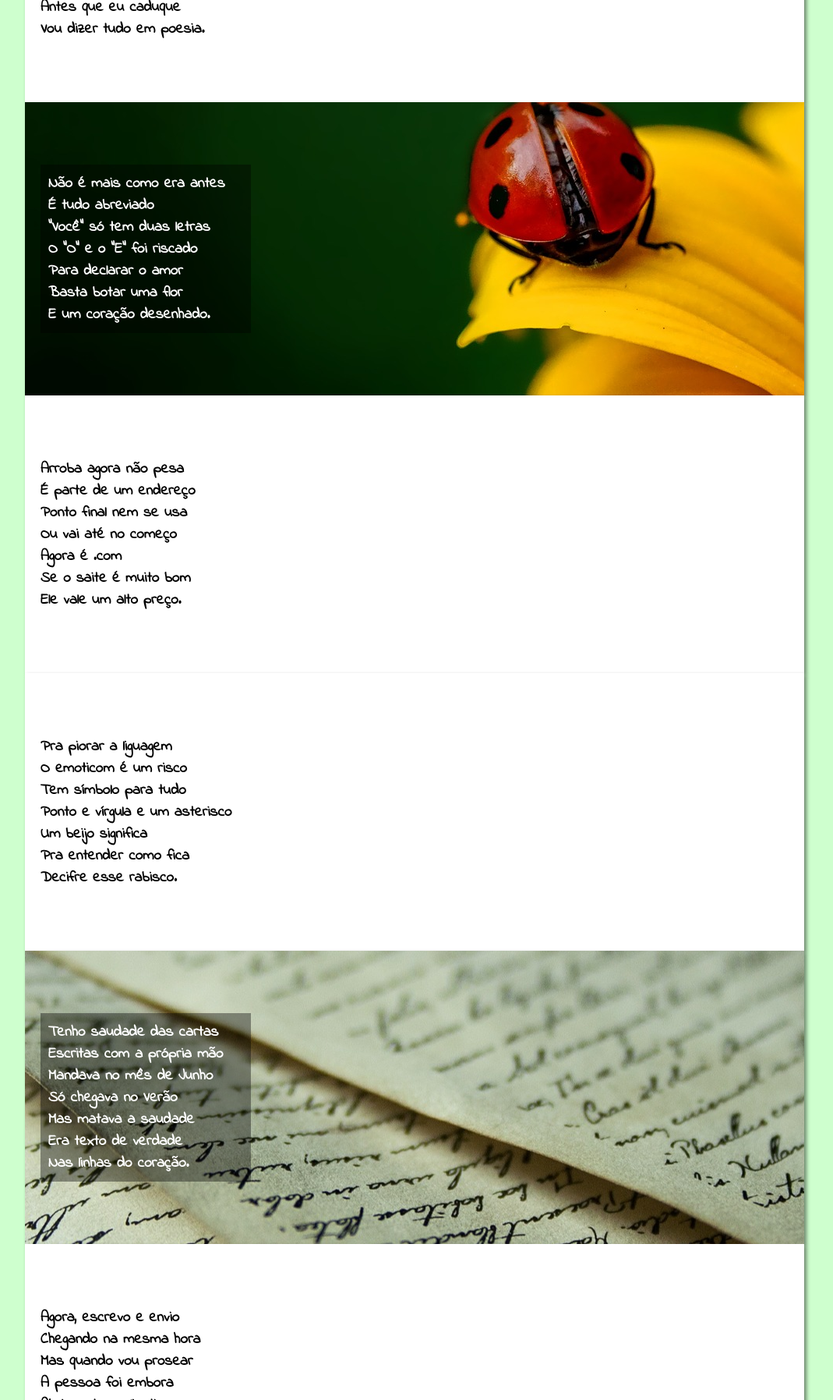
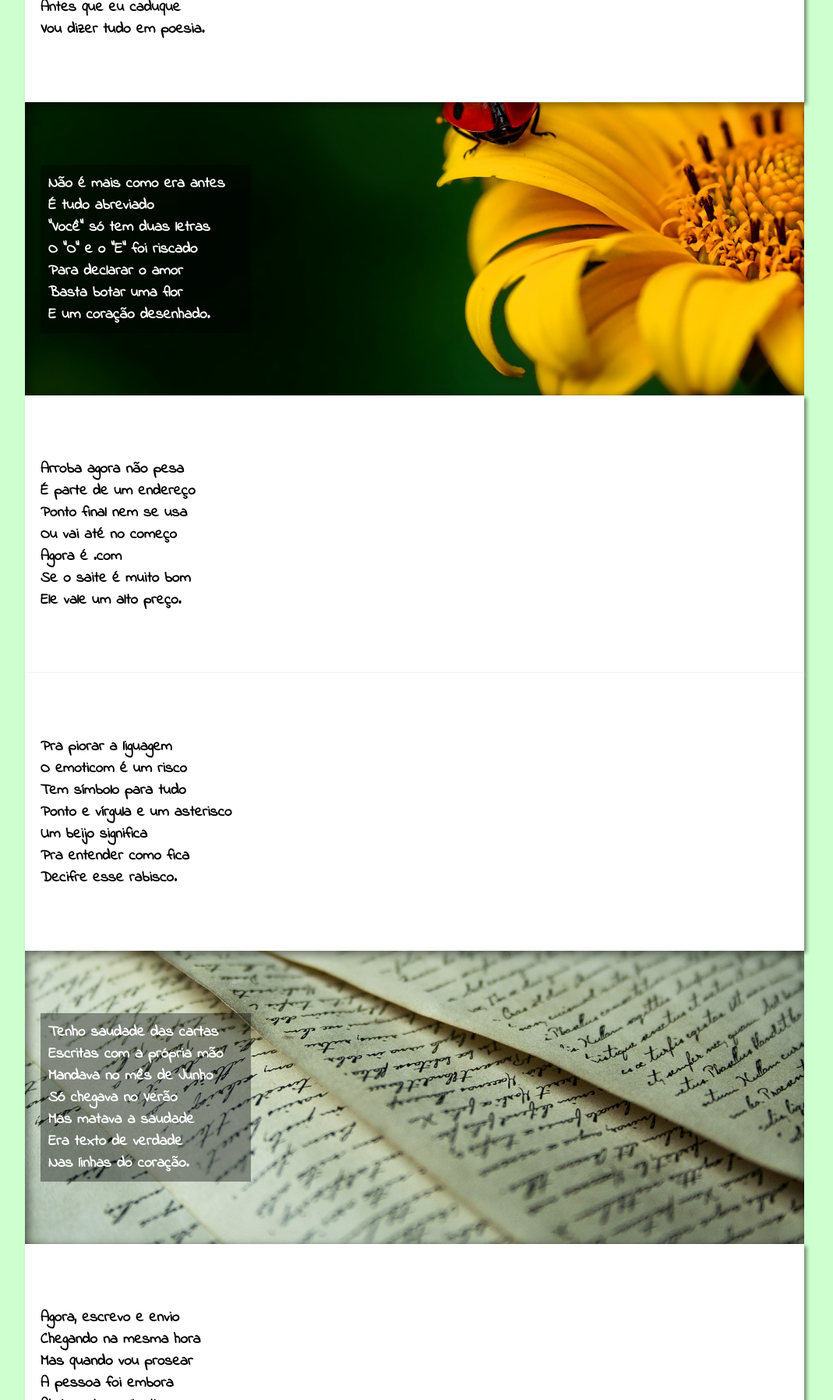
Before and after one commit to TomazdaCosta/cordel-moderno, a plain HTML site: page index.html in a window 1280 px wide. Shown: the part 380-2175 px from the top of the page at 78% size, without its empty margins (108-1177 px from the left). Drawn offline with Linux system fonts and the light colour scheme.

Commit message:
alterações

```diff
--- a/style.css
+++ b/style.css
@@ -60,11 +60,15 @@ article.estrofe {
 }
 
 article#e1 {
-     background: url('imgs/background001.jpg') center center no-repeat fixed;
+     background: url('imgs/background001.jpg') right bottom no-repeat fixed;
+     background-size: cover;
+     box-shadow: inset 4px 4px 13px rgba(0, 0, 0, 0.534);
 }
 
 article#e2 {
-     background: url('imgs/background002.jpg') center center no-repeat fixed;
+     background: url('imgs/background002.jpg') right bottom no-repeat fixed;
+     background-size: cover;
+     box-shadow: inset 4px 4px 13px rgba(0, 0, 0, 0.534);
 }
 
 div#c1 {
```
